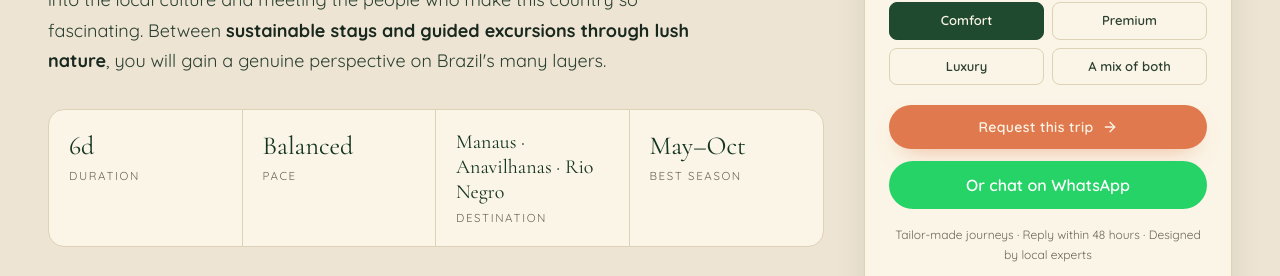
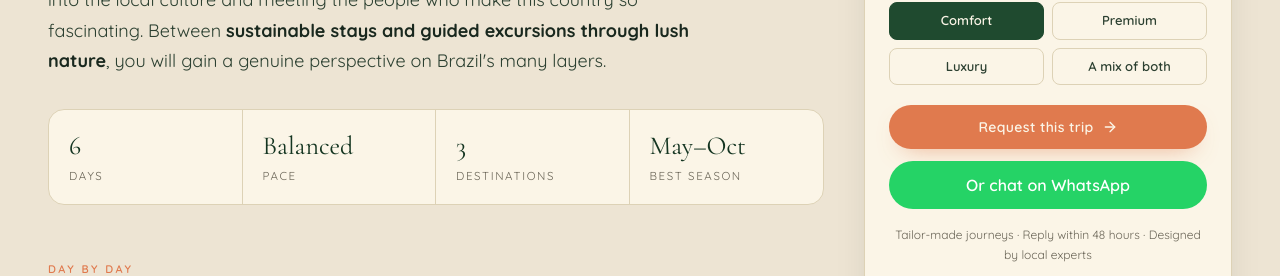
Before and after one commit to marinavvargas19-arch/braziloffscript, a Next.js app: page /tours/amazon-immersion-6-days in a window 1280 px wide. Shown: the part 860-1136 px from the top of the page. Built offline with nearby package versions, Linux system fonts and the light colour scheme.

Commit message:
Show tour duration and destination counts

```diff
--- a/components/tour-page-content.jsx
+++ b/components/tour-page-content.jsx
@@ -19,7 +19,6 @@ export default function TourPageContent({ tour, cat, dayPlanBase }) {
 
   // Day plan: variant overrides, then slug-specific, then generated
   const dayPlan = variant?.dayPlan ?? dayPlanBase;
-  const destinationLabel = view.regions.join(" · ");
 
   return (
     <Container className="grid lg:grid-cols-12 gap-10 pt-4 pb-24">
@@ -87,9 +86,9 @@ export default function TourPageContent({ tour, cat, dayPlanBase }) {
         {/* Stats strip */}
         <div className="grid grid-cols-2 md:grid-cols-4 mt-8 border border-line bg-paper rounded-2xl overflow-hidden">
           {[
-            { k: `${view.days}d`,                               v: "duration" },
+            { k: view.days,                                     v: "days" },
             { k: "Balanced",                                    v: "pace" },
-            { k: destinationLabel,                              v: "destination", compact: true },
+            { k: view.regions.length,                           v: "destinations" },
             { k: "May–Oct",                                     v: "best season" },
           ].map((s, i) => (
             <div key={i} className={[
@@ -98,10 +97,7 @@ export default function TourPageContent({ tour, cat, dayPlanBase }) {
               i % 2 === 0 ? "border-r md:border-r" : "",
               i < 2 ? "border-b md:border-b-0" : "",
             ].join(" ")}>
-              <div className={cn(
-                "font-serif leading-tight text-leaf-d break-words",
-                s.compact ? "text-[18px] md:text-[20px]" : "text-[26px]"
-              )}>{s.k}</div>
+              <div className="font-serif text-[26px] leading-tight text-leaf-d">{s.k}</div>
               <div className="text-[11.5px] tracking-[.14em] uppercase text-muted mt-1">{s.v}</div>
             </div>
           ))}
```
